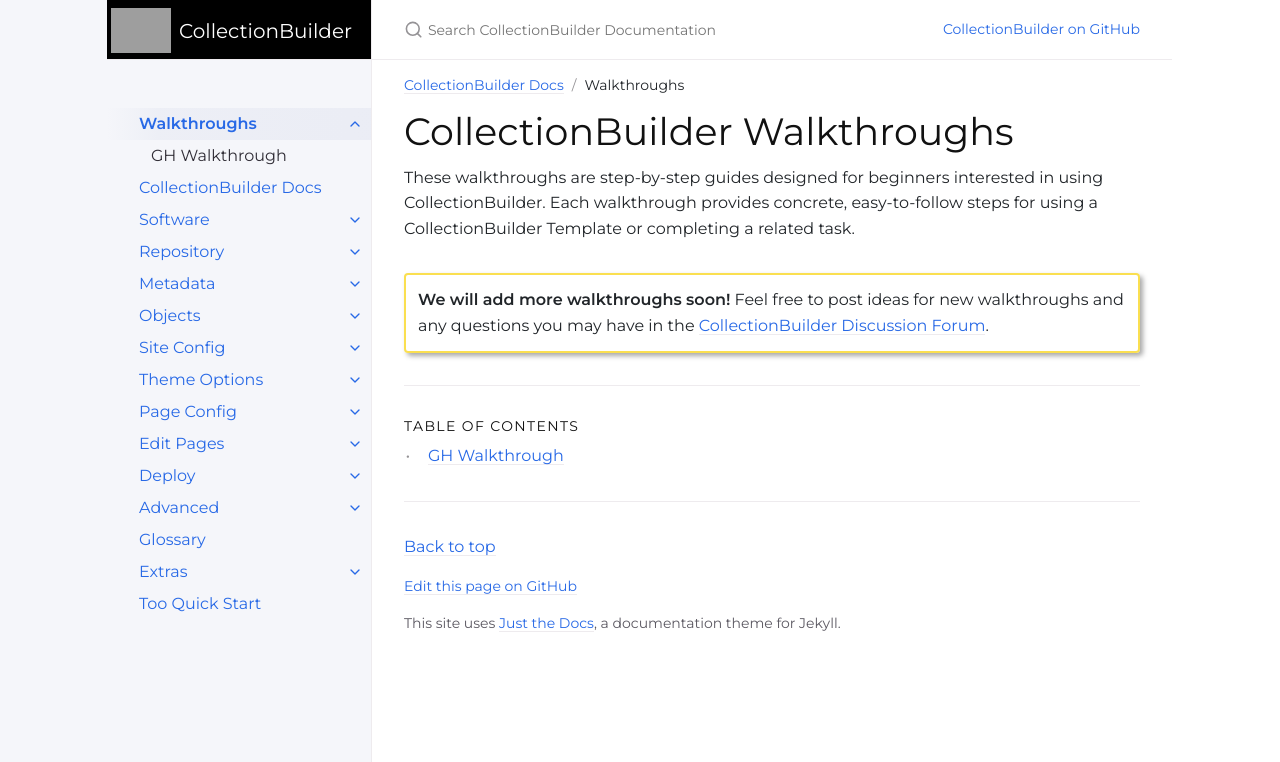
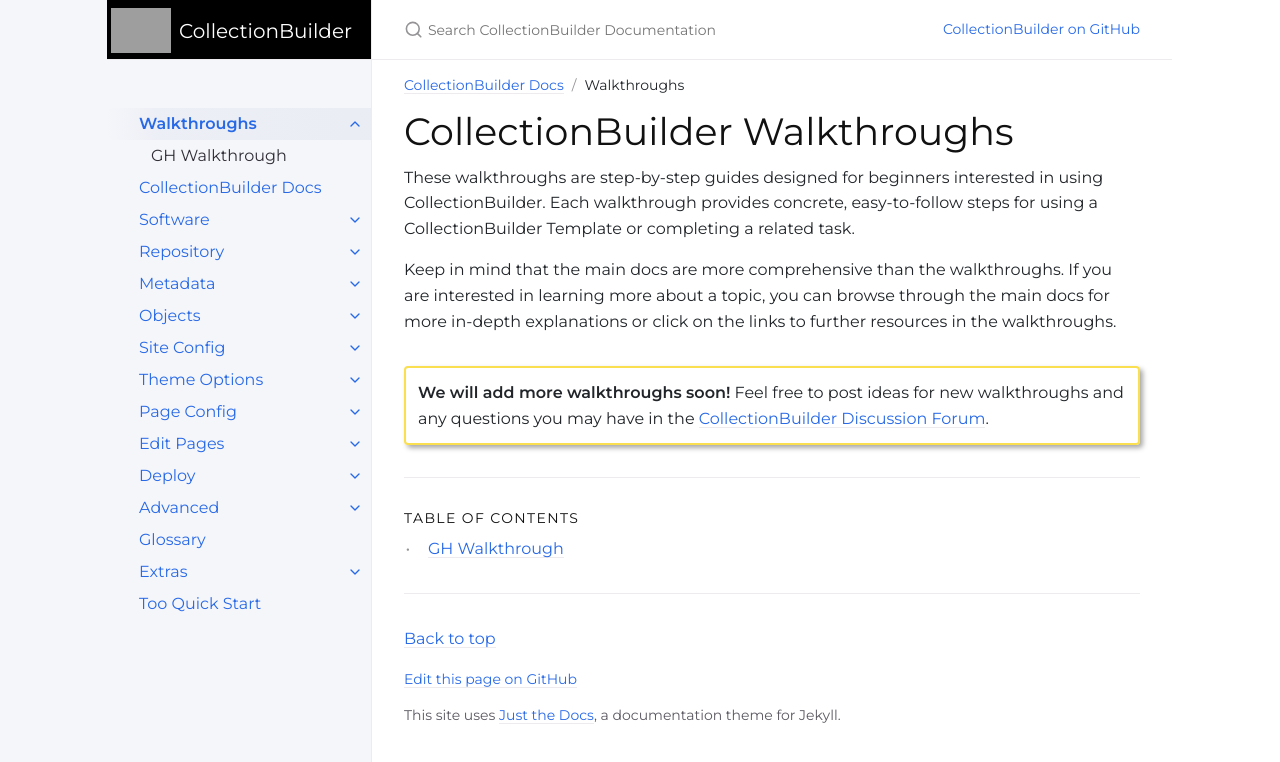
Before and after one commit to CollectionBuilder/cb-docs, a Jekyll site: the page built from docs/walkthroughs/index.md, in a window 1280 px wide. Shown: the top 762 px of the page. Built offline with Jekyll 4.4.1, drawn with Linux system fonts in a browser that asks for light colours; comment, search, counter and statistics services are not loaded.

Commit message:
Add text about main docs

```diff
--- a/docs/walkthroughs/index.md
+++ b/docs/walkthroughs/index.md
@@ -8,5 +8,7 @@ nav_order: 0
 
 These walkthroughs are step-by-step guides designed for beginners interested in using CollectionBuilder. Each walkthrough provides concrete, easy-to-follow steps for using a CollectionBuilder Template or completing a related task.
 
+Keep in mind that the main docs are more comprehensive than the walkthroughs. If you are interested in learning more about a topic, you can browse through the main docs for more in-depth explanations or click on the links to further resources in the walkthroughs.
+
 {:.alert .alert-yellow}
 **We will add more walkthroughs soon!** Feel free to post ideas for new walkthroughs and any questions you may have in the [CollectionBuilder Discussion Forum](https://github.com/orgs/CollectionBuilder/discussions).
```
